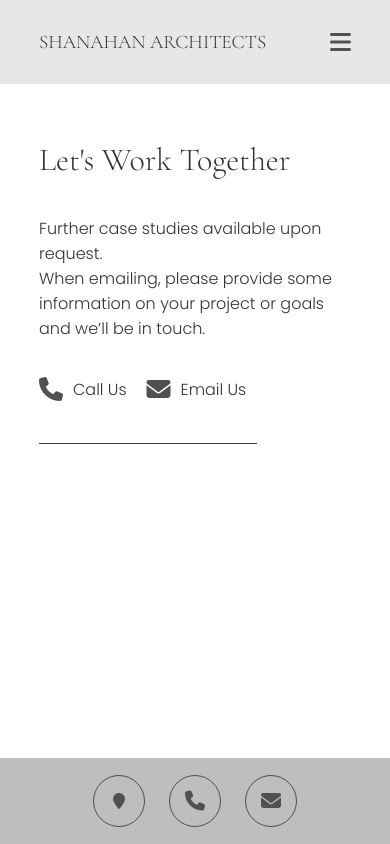
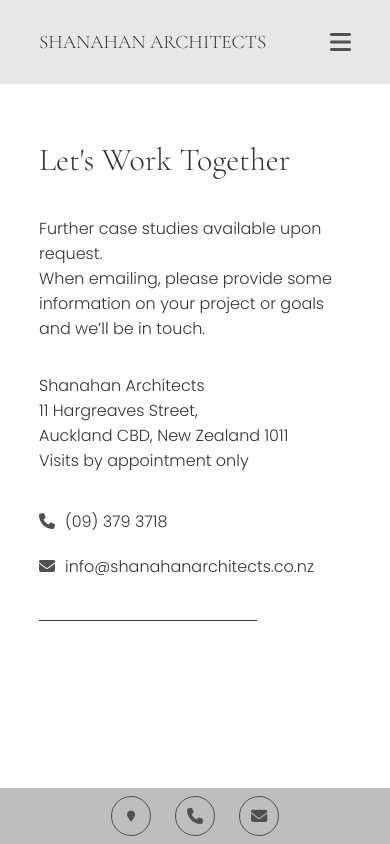
Before and after one commit to JumBungle/sa-site, a React (Vite) app: page /sa-site/contact in a window 390 px wide. Built offline with nearby package versions, Linux system fonts and the light colour scheme.

Commit message:
Felicias update

```diff
--- a/src/App.css
+++ b/src/App.css
@@ -13,7 +13,7 @@
 html,
 body {
   margin: 0;
-  font-size: 18px;
+  font-size: 16px;
 }
 
 #root {
@@ -130,13 +130,18 @@
   display: flex;
   flex-direction: row;
   flex-wrap: wrap;
-  padding: var(--std-padding);
+  padding: 8px 10vw;
   background-color: var(--tertiary-color);
   justify-content: flex-end;
   gap: 20px;
 }
 
+footer * {
+  font-size: smaller;
+}
+
 footer p {
+  font-size: smaller;
   margin-top: 0;
   margin-bottom: 0;
 }
@@ -147,10 +152,22 @@
   gap: 20px;
 }
 
+.footer-contact-btns a {
+  display: flex;
+  flex-direction: row;
+  justify-content: center;
+  align-items: center;
+  text-decoration: none;
+}
+
+.footer-contact-btns .contact-icon {
+  margin-right: 6px;
+}
+
 .hover-underline-animation {
   display: inline-block;
   position: relative;
-  color: var(--font-color);
+  color: var(--icon-color);
 }
 
 .hover-underline-animation::after {
@@ -158,15 +175,24 @@
   position: absolute;
   width: 100%;
   transform: scaleX(0);
-  height: 2px;
+  height: 1px;
   bottom: -10px;
   left: 0;
-  background-color: var(--font-color);
+  background-color: var(--icon-color);
   transform-origin: bottom right;
   transition: transform 0.25s ease-out;
 }
 
+.hover-underline-animation.hul-tighter::after {
+  bottom: -5px;
+}
+
 .hover-underline-animation:hover::after {
+  transform: scaleX(1);
+  transform-origin: bottom left;
+}
+
+.hover-underline-animation.active::after {
   transform: scaleX(1);
   transform-origin: bottom left;
 }
@@ -221,12 +247,15 @@
   display: flex;
   justify-content: flex-start;
   align-items: center;
+  flex-wrap: wrap;
   margin-top: 20px;
+  gap: 20px;
 }
 
 .contact-information {
-  margin-right: 20px;
   text-decoration: none;
+  display: flex;
+  align-items: center;
 }
 
 .contact-information:last-of-type {
@@ -235,6 +264,7 @@
 
 .contact-icon {
   margin-right: 10px;
+  font-size: medium;
 }
 
 .menu-toggler,
@@ -279,7 +309,8 @@
 }
 
 .mobile-contact-btns a {
-  padding: 10px;
+  font-size: small;
+  padding: 4px;
   border-radius: 50%;
   border: 1px solid var(--icon-color);
   height: 30px;
@@ -336,7 +367,7 @@
   footer {
     justify-content: center;
     gap: 10px;
-    padding: 2vh 0;
+    padding: 8px 0;
   }
 
   .footer-contact-btns {
--- a/src/components/Carousel.css
+++ b/src/components/Carousel.css
@@ -9,24 +9,32 @@
 .carousel-wrapper i {
   z-index: 5;
   height: 50px;
-  width: 50px;
-  background: #fff;
+  width: 40px;
+  background: #343434aa;
+  color: #fff;
   text-align: center;
   line-height: 50px;
-  border-radius: 50%;
+  border-radius: 4px;
   cursor: pointer;
   position: absolute;
-  top: 50%;
+  top: calc(50% - 25px);
   transform: translateY(-50%);
   box-shadow: var(--box-shadow);
+  transition: 0.2s ease-out;
+}
+
+.carousel-wrapper i:hover {
+  background: #343434;
 }
 
 .carousel-wrapper i:first-child {
-  left: 25px;
+  left: 0px;
+  border-radius: 0 4px 4px 0;
 }
 
 .carousel-wrapper i:last-child {
-  right: 25px;
+  right: 0px;
+  border-radius: 4px 0 0 4px;
 }
 
 .carousel {
--- a/src/components/Carousel.tsx
+++ b/src/components/Carousel.tsx
@@ -38,7 +38,7 @@
         if (carousel.current) {
           carousel.current.scrollLeft = carousel.current.scrollLeft + width;
         }
-      }, 3500);
+      }, 6000);
     }
 
     return () => {
--- a/src/components/Header.tsx
+++ b/src/components/Header.tsx
@@ -1,5 +1,5 @@
 import { useState } from "react";
-import { Link } from "react-router-dom";
+import { Link, NavLink } from "react-router-dom";
 
 function Header() {
   const [isOpen, setIsOpen] = useState(false);
@@ -15,14 +15,14 @@
   const pages = ["work", "about", "contact"];
 
   const navItems = pages.map((page) => (
-    <Link
+    <NavLink
       key={page}
       className="hover-underline-animation nav-links"
       to={"/" + page}
       onClick={toggleMenu}
     >
       {page}
-    </Link>
+    </NavLink>
   ));
 
   return (
--- a/src/components/ProjectList.tsx
+++ b/src/components/ProjectList.tsx
@@ -19,12 +19,16 @@
 
   return (
     <>
-      <div className="button-container">
+      <div className="button-container filter-options">
         <span>Filter:</span>
         {["All", "Houses", "Apartments", "Subdivisions"].map((filterOption) => (
           <button
             key={filterOption}
-            className="hover-underline-animation hul-tighter"
+            className={`hover-underline-animation hul-tighter ${
+              (!filter && filterOption === "All") || filter === filterOption
+                ? "active"
+                : ""
+            }`}
             onClick={() => handleFilter(filterOption)}
           >
             {filterOption}
--- a/src/components/Projects.css
+++ b/src/components/Projects.css
@@ -64,3 +64,7 @@
 .project-page {
   padding: 5vh 10vw;
 }
+
+.filter-options * {
+  font-size: medium;
+}
--- a/src/pages/About.tsx
+++ b/src/pages/About.tsx
@@ -4,7 +4,7 @@
       <div className="row">
         <div className="col">
           <div className="text-container">
-            <h1>Who We Are</h1>
+            <h1>About</h1>
             <p>
               Shanahan Architects has a wide experience in residential
               architecture with a diverse portfolio of projects including high
--- a/src/pages/Contact.tsx
+++ b/src/pages/Contact.tsx
@@ -11,20 +11,30 @@
               <br /> When emailing, please provide some information on your
               project or goals and we’ll be in touch.
             </p>
+
+            <p>
+              Shanahan Architects
+              <br />
+              11 Hargreaves Street,
+              <br />
+              Auckland CBD, New Zealand 1011
+              <br />
+              Visits by appointment only
+            </p>
             <div className="contact-information-container">
               <a
                 href="tel:093793718"
                 className="contact-information hover-underline-animation"
               >
                 <i className="fa-solid fa-phone fa-xl contact-icon" />
-                <span>Call Us</span>
+                <span>(09) 379 3718</span>
               </a>
               <a
                 href="mailto:info@shanahanarchitects.co.nz"
                 className="contact-information hover-underline-animation"
               >
                 <i className="fa-solid fa-envelope fa-xl contact-icon" />
-                <span>Email Us</span>
+                <span>info@shanahanarchitects.co.nz</span>
               </a>
             </div>
           </div>
```
